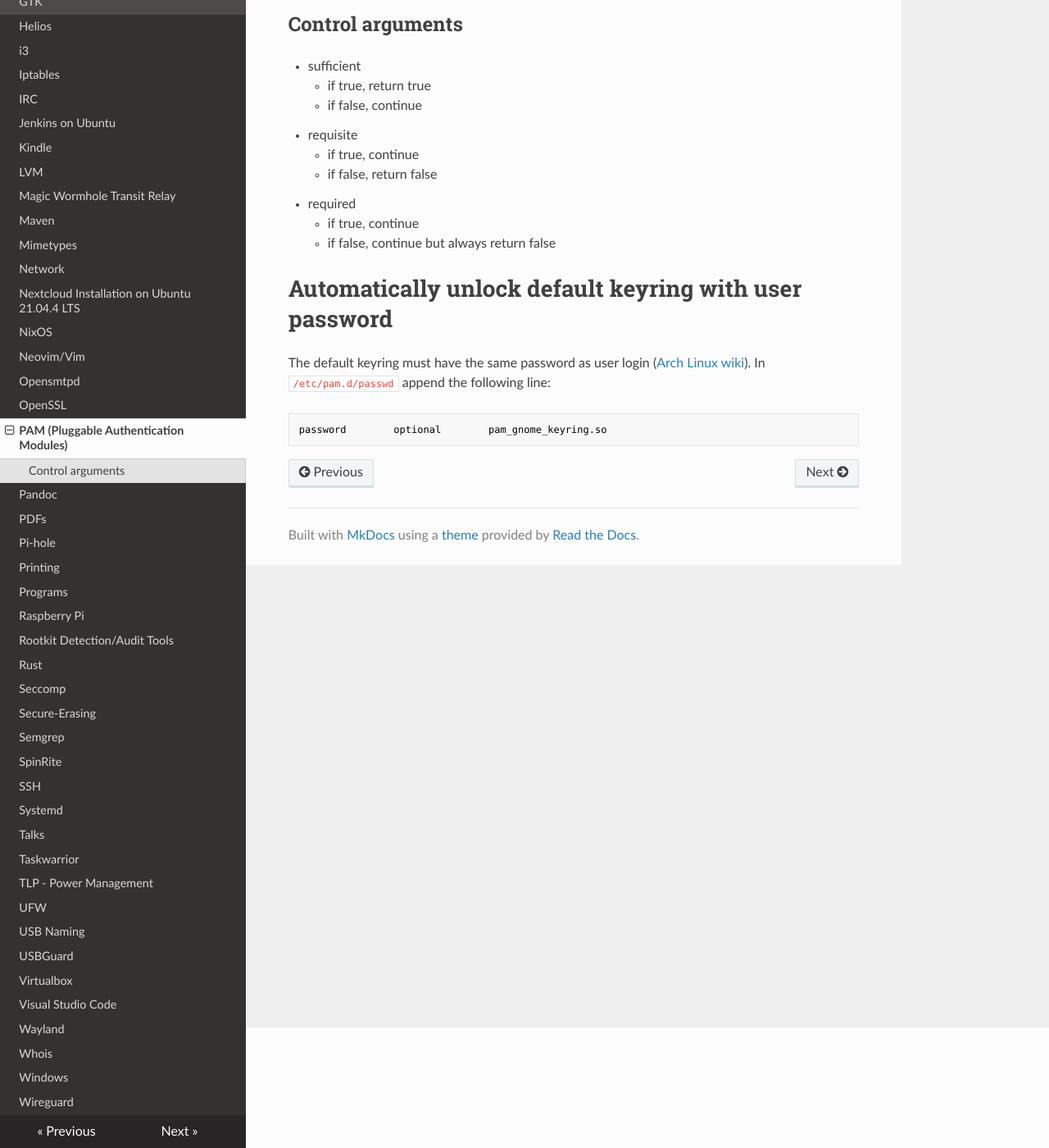
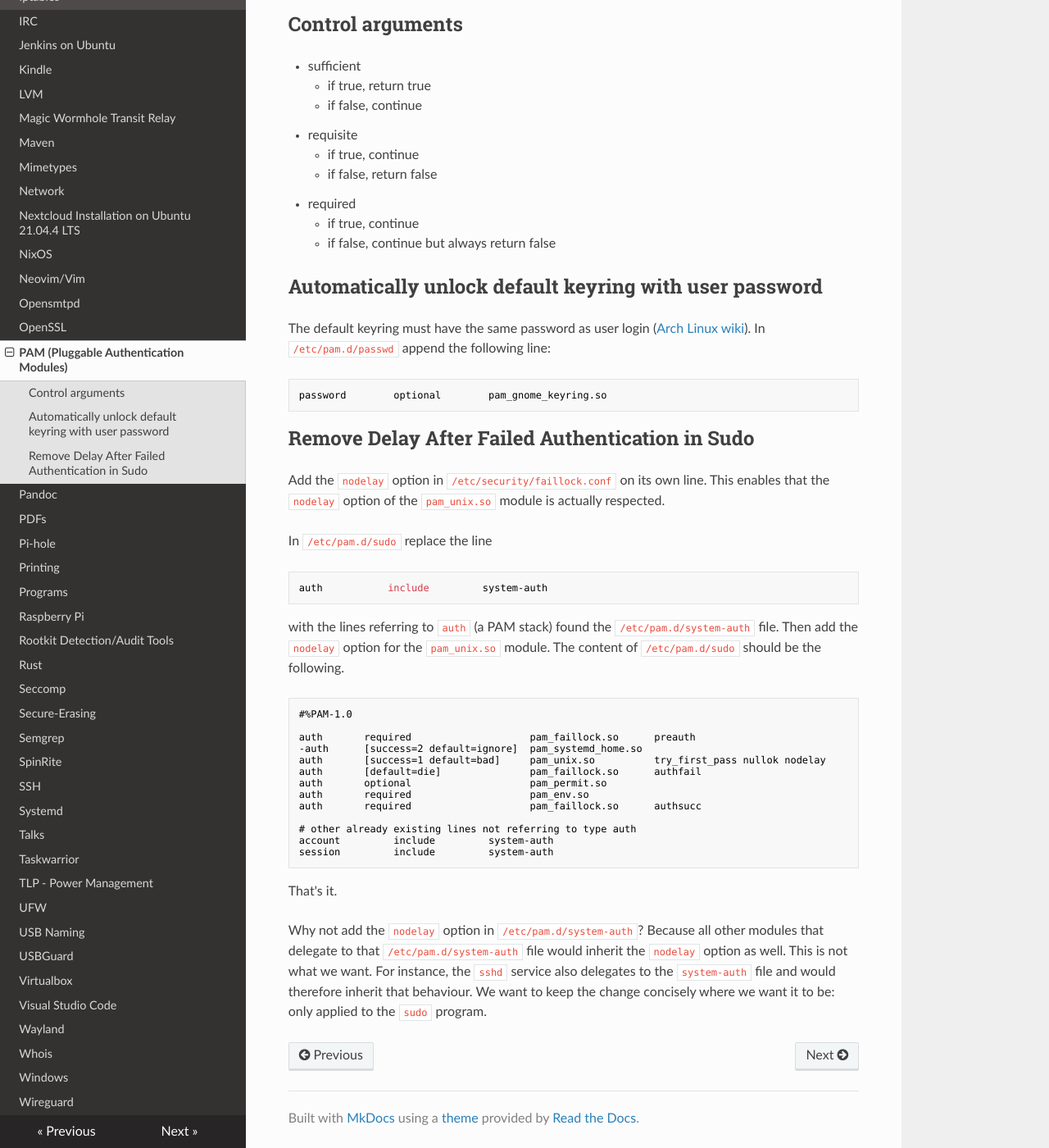
Before and after one commit to Maaxxs/wiki, an MkDocs documentation site: the page built from docs/pam.md, in a window 1280 px wide and 1400 px high, scrolled down 147 px. Shown: the whole window at 82% size. Built offline with MkDocs 1.6.1, drawn with Linux system fonts in a browser that asks for light colours; nearby versions of some CDN libraries.

Commit message:
pam: remove delay after failed auth in sudo

````diff
--- a/docs/pam.md
+++ b/docs/pam.md
@@ -12,7 +12,7 @@
     - if true, continue
     - if false, continue but always return false
 
-# Automatically unlock default keyring with user password
+## Automatically unlock default keyring with user password
 
 The default keyring must have the same password as user login
 ([Arch Linux wiki][auto-unlock]).
@@ -23,3 +23,42 @@ password        optional        pam_gnome_keyring.so
 ```
 
 [auto-unlock]: https://wiki.archlinux.org/title/GNOME/Keyring#Automatically_change_keyring_password_with_user_password
+
+## Remove Delay After Failed Authentication in Sudo
+
+Add the `nodelay` option in `/etc/security/faillock.conf` on its own line.
+This enables that the `nodelay` option of the `pam_unix.so` module is actually respected.
+
+In `/etc/pam.d/sudo` replace the line
+
+```
+auth           include         system-auth
+```
+
+with the lines referring to `auth` (a PAM stack) found the `/etc/pam.d/system-auth` file.
+Then add the `nodelay` option for the `pam_unix.so` module.
+The content of `/etc/pam.d/sudo` should be the following.
+
+```text
+#%PAM-1.0
+
+auth       required                    pam_faillock.so      preauth
+-auth      [success=2 default=ignore]  pam_systemd_home.so
+auth       [success=1 default=bad]     pam_unix.so          try_first_pass nullok nodelay
+auth       [default=die]               pam_faillock.so      authfail
+auth       optional                    pam_permit.so
+auth       required                    pam_env.so
+auth       required                    pam_faillock.so      authsucc
+
+# other already existing lines not referring to type auth
+account         include         system-auth
+session         include         system-auth
+```
+
+That's it.
+
+Why not add the `nodelay` option in `/etc/pam.d/system-auth`?
+Because all other modules that delegate to that `/etc/pam.d/system-auth` file would inherit the `nodelay` option as well.
+This is not what we want.
+For instance, the `sshd` service also delegates to the `system-auth` file and would therefore inherit that behaviour.
+We want to keep the change concisely where we want it to be: only applied to the `sudo` program.
````
